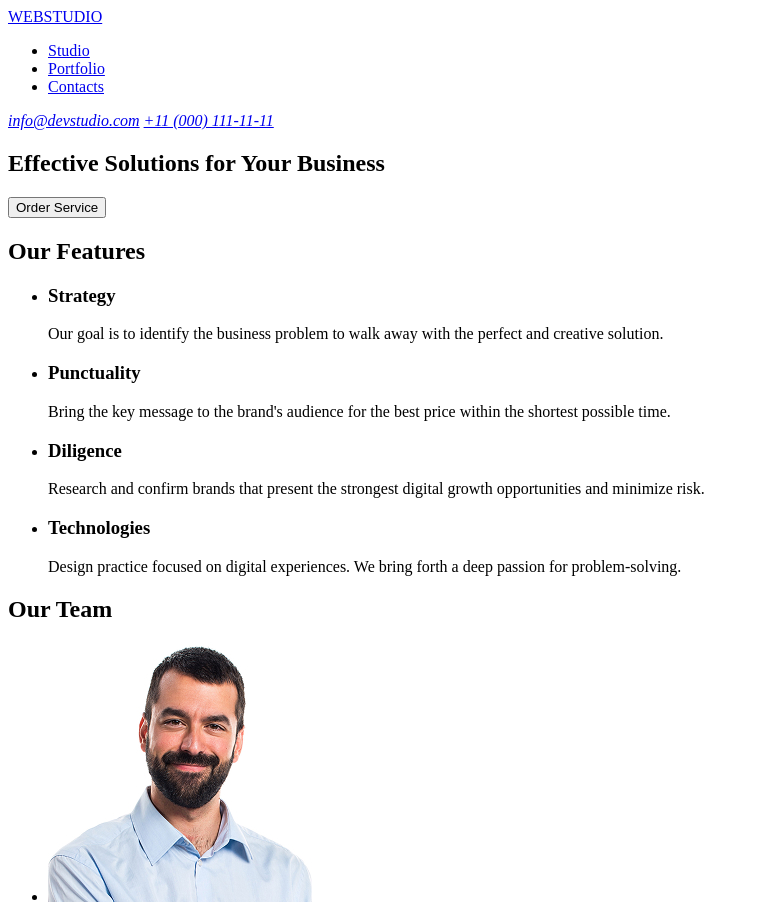
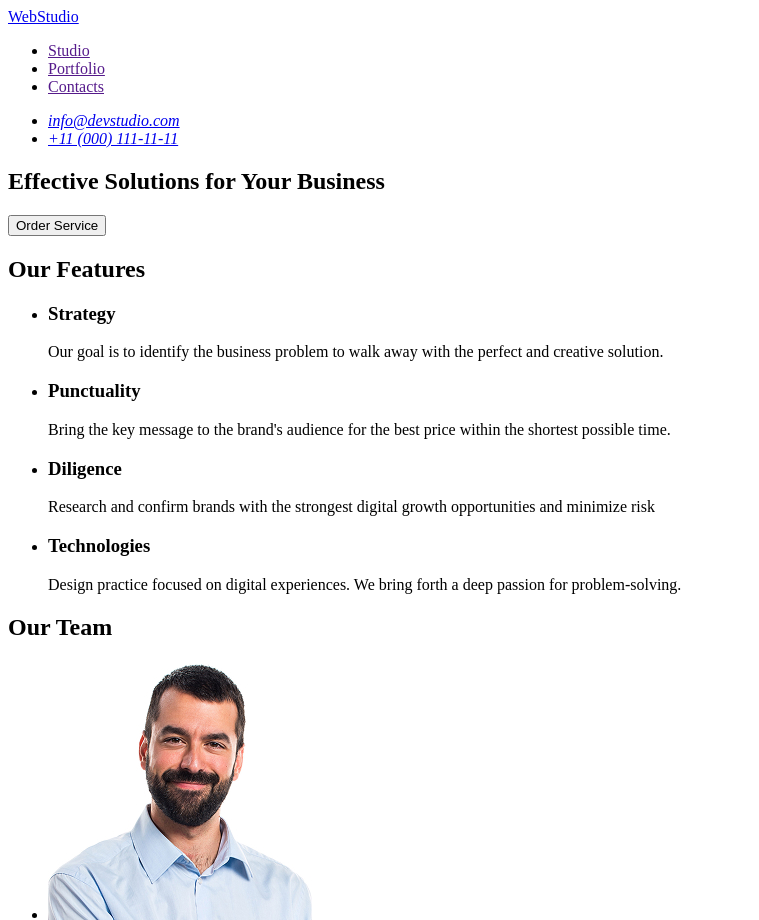
Before and after one commit to MaksymKovalov/goit-markup-hw-01, a plain HTML site: page index.html in a window 1280 px wide. Shown: the top 920 px of the page, without its empty margins (0-759 px from the left). Drawn offline with Linux system fonts and the light colour scheme.

Commit message:
revision homework

```diff
--- a/index.html
+++ b/index.html
@@ -8,17 +8,23 @@
   <body>
     <!-- Header -->
     <header>
-      <a href="/">WEBSTUDIO</a>
       <nav>
+        <a href="./index.html">WebStudio</a>
         <ul>
-          <li><a href="/">Studio</a></li>
-          <li><a href="/">Portfolio</a></li>
-          <li><a href="/">Contacts</a></li>
+          <li><a href="">Studio</a></li>
+          <li><a href="">Portfolio</a></li>
+          <li><a href="">Contacts</a></li>
         </ul>
       </nav>
       <address>
-        <a href="mailto:info@devstudio.com">info@devstudio.com</a>
-        <a href="tel:+110001111111">+11 (000) 111-11-11</a>
+        <ul>
+          <li>
+            <a href="mailto:info@devstudio.com">info@devstudio.com</a>
+          </li>
+          <li>
+            <a href="tel:+110001111111">+11 (000) 111-11-11</a>
+          </li>
+        </ul>
       </address>
     </header>
     <!--main-->
@@ -48,8 +54,8 @@
           <li>
             <h3>Diligence</h3>
             <p>
-              Research and confirm brands that present the strongest digital
-              growth opportunities and minimize risk.
+              Research and confirm brands with the strongest digital growth
+              opportunities and minimize risk
             </p>
           </li>
           <li>
@@ -108,9 +114,9 @@
         </ul>
       </section>
     </main>
-    <!-- Footer2 -->
+    <!-- Footer -->
     <footer>
-      <a href="/">WEBSTUDIO</a>
+      <a href="./index.html">WebStudio</a>
       <p>
         Increase the flow of customers and sales for your business with digital
         marketing & growth solutions.
```
